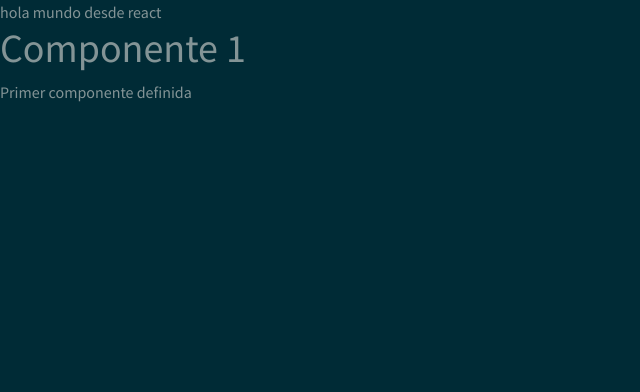
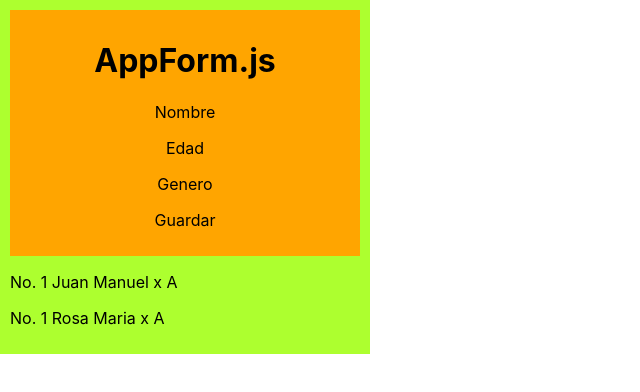
Before and after one commit to bryanzt139008/react02, a React (Create React App) app: page / in a window 1280 px wide. Shown: the top 392 px of the page, without its empty margins (0-640 px from the left). Built offline with nearby package versions, Linux system fonts and the light colour scheme.

Commit message:
v5. Diseño App.js y AppForm

```diff
--- a/src/App.js
+++ b/src/App.js
@@ -1,12 +1,16 @@
+import AppForm from './componentes/AppForm';
 import logo from './logo.svg';
 //import './App.css';
 import C01componente from './pagina/C01componente';
 
 function App() {
   return (
-    <div>
-      hola mundo desde react
-      <C01componente/>
+    <div style={{width:"350px", background:"greenyellow", padding:"10px"}}>
+      <AppForm/>
+      <p>No. 1 Juan Manuel    x    A</p>
+      <p>No. 1 Rosa Maria    x    A</p>
+
+
     </div>
   );
 }
--- /dev/null
+++ b/src/componentes/AppForm.js
@@ -0,0 +1,15 @@
+import React from 'react'
+
+const AppForm = () => {
+  return (
+    <div style={{background:"orange",padding:"10px",textAlign:"center"}}>
+      <h1>AppForm.js</h1>
+      <p>Nombre</p>
+      <p>Edad</p>
+      <p>Genero</p>
+      <p>Guardar</p>
+    </div>
+  )
+}
+
+export default AppForm
--- a/src/index.js
+++ b/src/index.js
@@ -4,7 +4,7 @@
 import App from './App';
 import reportWebVitals from './reportWebVitals';
 
-import 'bootswatch/dist/solar/bootstrap.min.css';
+//import 'bootswatch/dist/solar/bootstrap.min.css';
 
 const root = ReactDOM.createRoot(document.getElementById('root'));
 root.render(
```
Also changed, not shown: src/componentes/firebase.js (added, +17 -0 lines), src/componentes/C04NuevoComp.js (added).
